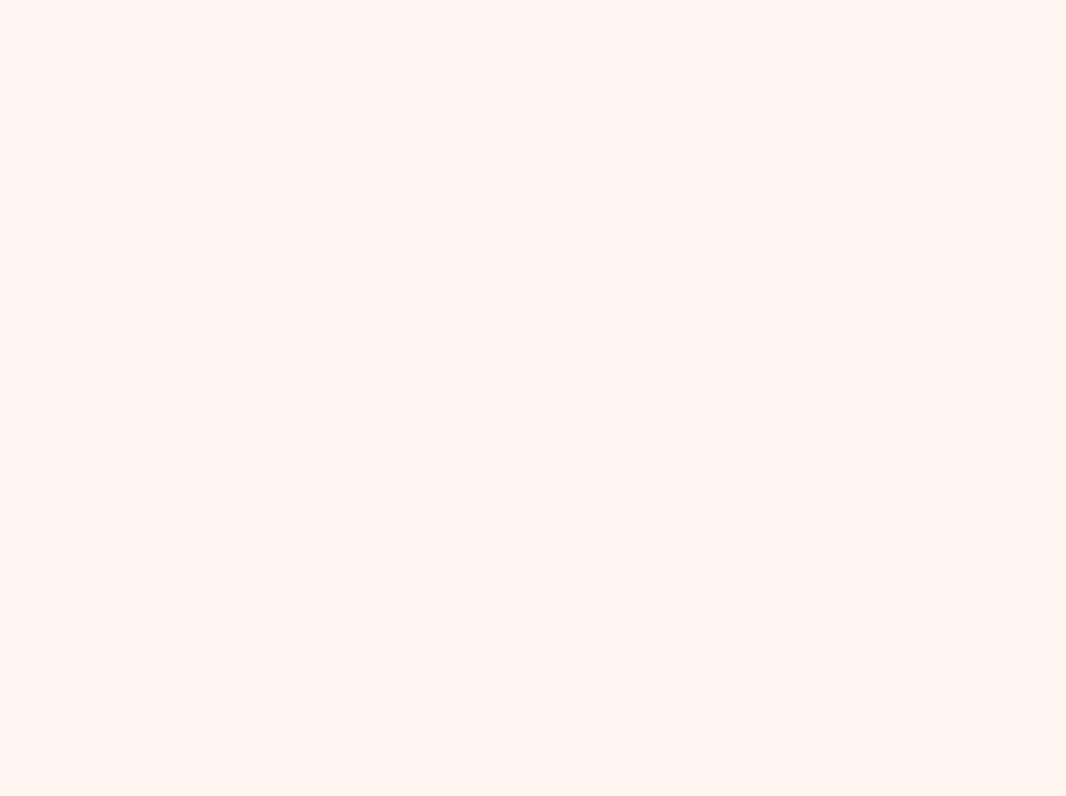
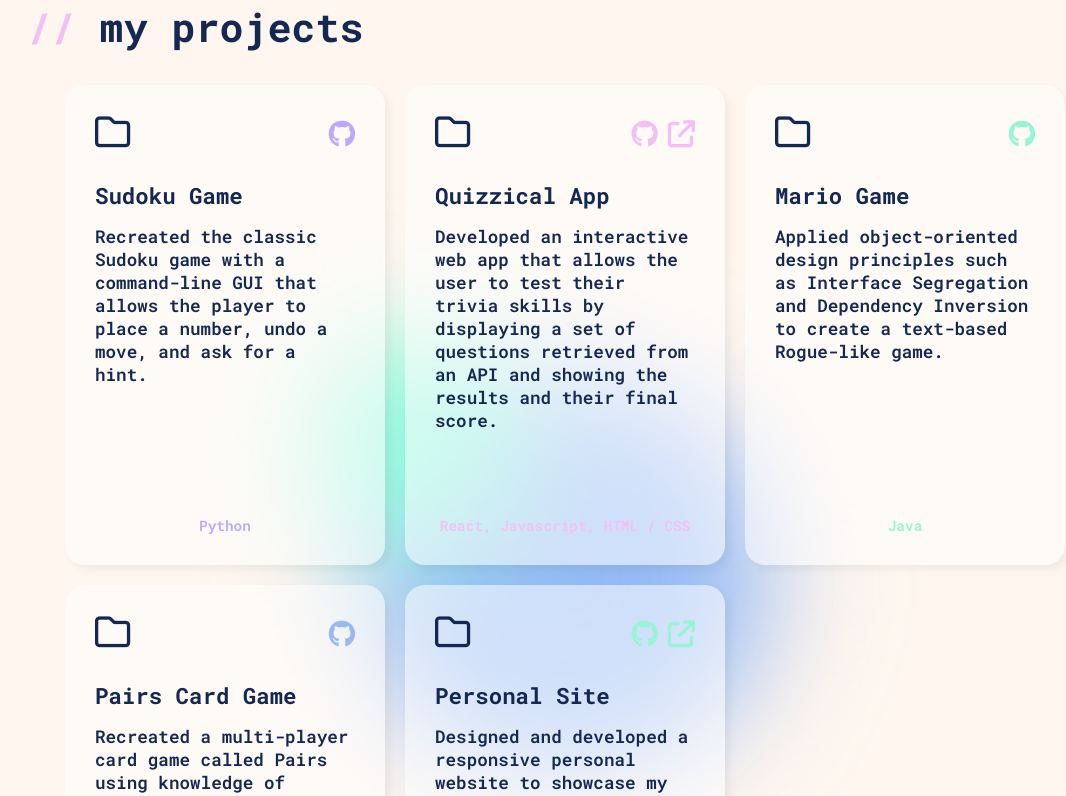
Before and after one commit to emilysamantha/personal-site, a React (Create React App) app: page / in a window 1280 px wide. Shown: the part 840-1636 px from the top of the page, without its empty margins (75-1141 px from the left). Before the commit the page ends 800 px from the top, so only its background shows below. Built offline with nearby package versions, Linux system fonts and the light colour scheme.

Commit message:
Create Cards and CardItem components

```diff
--- a/src/App.js
+++ b/src/App.js
@@ -1,9 +1,11 @@
 import Hero from "./components/Hero";
+import Cards from "./components/Cards";
 
 function App() {
   return (
     <div className="App">
       <Hero />
+      <Cards />
     </div>
   );
 }
--- /dev/null
+++ b/src/components/CardItem.css
@@ -0,0 +1,56 @@
+.card-item {
+  width: 25vw;
+  max-width: 350px;
+  min-height: 480px;
+  height: 40vh;
+  background-color: rgba(255, 255, 255, 0.55);
+  border-radius: 20px;
+  padding: 30px;
+  box-shadow: 5px 5px 8px rgba(0, 0, 0, 0.05);
+  display: flex;
+  flex-direction: column;
+  justify-content: space-between;
+  position: relative;
+  top: 0;
+  transition: top 0.1s;
+}
+
+.card-item:hover {
+  top: -6px;
+  background-color: rgba(255, 255, 255, 0.8);
+}
+
+.card-top {
+  display: flex;
+  justify-content: space-between;
+  font-size: 1.7rem;
+}
+
+.fa-folder {
+  font-size: 2.2rem;
+}
+
+.fa-arrow-up-right-from-square {
+  margin-left: 10px;
+}
+
+.fa-github,
+.fa-arrow-up-right-from-square {
+  transition-duration: 0.4s;
+  transition-timing-function: ease-in;
+}
+
+.card-title {
+  margin-top: 30px;
+}
+
+.card-desc {
+  margin-top: 15px;
+}
+
+@media only screen and (max-width: 1150px) {
+  .card-item {
+    margin-bottom: 2vh;
+    width: 45vw;
+  }
+}
--- /dev/null
+++ b/src/components/CardItem.js
@@ -0,0 +1,39 @@
+import React from "react";
+import "./Cards.css";
+
+export default function CardItem(props) {
+  return (
+    <li
+      data-aos="fade-up"
+      data-aos-delay={400 * props.order}
+      data-aos-duration="1000"
+      className="card-item"
+    >
+      <div className="card-start">
+        <div className="card-top">
+          <i class="fa-regular fa-folder"></i>
+          <div className="card-top-right">
+            <a href={props.githubLink} target="_blank">
+              <i class={"fa-brands fa-github navy-hover " + props.color}></i>
+            </a>
+            {props.openLink && (
+              <a href={props.openLink} target="_blank">
+                <i
+                  class={
+                    "fa-solid fa-arrow-up-right-from-square navy-hover " +
+                    props.color
+                  }
+                ></i>
+              </a>
+            )}
+          </div>
+        </div>
+        <h3 className="card-title">{props.title}</h3>
+        <p className="card-desc">{props.desc}</p>
+      </div>
+      <div className="card-end">
+        <p className={props.color}>{props.using}</p>
+      </div>
+    </li>
+  );
+}
--- /dev/null
+++ b/src/components/Cards.css
@@ -0,0 +1,43 @@
+.cards-title {
+  margin-top: 10vh;
+}
+
+.cards-container {
+  display: flex;
+  flex-flow: column;
+  align-items: center;
+  margin: 4vh 0px;
+}
+
+.cards-items {
+  margin-bottom: 20px;
+}
+
+.card-end > p {
+  font-size: 0.9rem;
+  text-align: center;
+}
+
+@media only screen and (min-width: 900px) {
+  .cards-items {
+    display: grid;
+    grid-template-columns: repeat(2, 1fr);
+    grid-auto-rows: repeat(2, 1fr);
+    gap: 20px;
+    justify-content: center;
+    background-image: url("../images/blue_green.png");
+    background-size: 800px;
+    background-repeat: no-repeat;
+    background-position: center center;
+  }
+}
+
+@media only screen and (min-width: 1150px) {
+  .cards-items {
+    display: grid;
+    grid-template-columns: repeat(3, 1fr);
+    grid-auto-rows: repeat(2, 1fr);
+    gap: 20px;
+    justify-content: center;
+  }
+}
--- /dev/null
+++ b/src/components/Cards.js
@@ -0,0 +1,137 @@
+import React, { useEffect } from "react";
+import CardItem from "./CardItem";
+import "./CardItem.css";
+// import AOS from "aos";
+// import "aos/dist/aos.css";
+
+export default function Cards() {
+  //   useEffect(() => {
+  //     AOS.init({ once: true });
+  //   }, []);
+
+  const projects = {
+    "Sudoku Game": {
+      desc: "Recreated the classic Sudoku game with a command-line GUI that allows the player to place a number, undo a move, and ask for a hint.",
+      techStack: "Python",
+      link: "https://github.com/emilysamantha/sudoku-game",
+      color: "purple",
+      order: 1,
+    },
+    "Quizzical App": {
+      desc: "Developed an interactive web app that allows the user to test their trivia skills by displaying a set of questions retrieved from an API and showing the results and their final score.",
+      techStack: "React, Javascript, HTML / CSS",
+      link: "https://github.com/emilysamantha/quizzical-app",
+      open: "https://emilysamantha.github.io/quizzical-app/",
+      color: "pink",
+      order: 2,
+    },
+    "Mario Game": {
+      desc: "Applied object-oriented design principles such as Interface Segregation and Dependency Inversion to create a text-based Rogue-like game.",
+      techStack: "Java",
+      link: "https://github.com/emilysamantha/mario-game",
+      color: "green",
+      order: 3,
+    },
+    "Pairs Card Game": {
+      desc: "Recreated a multi-player card game called Pairs using knowledge of object-oriented programming, pointers and references, and C++ memory management.",
+      techStack: "C++",
+      link: "https://github.com/emilysamantha/pairs-game",
+      color: "blue",
+      order: 4,
+    },
+    "Personal Site": {
+      desc: "Designed and developed a responsive personal website to showcase my abilities, knowledge, and also personality.",
+      techStack: "React, GSAP, Spline",
+      link: "https://github.com/emilysamantha/personal-site",
+      open: "https://emilysamantha.github.io/personal-site",
+      color: "green",
+      order: 5,
+    },
+    // "Minimax Stonehenge": {
+    //   desc: "Two-player, zero-sum game with a strategic Minimax artificial intelligence.",
+    //   techStack: "Python",
+    //   link: "https://github.com/gazijarin/stonehenge",
+    //   open: "",
+    //   color: "pink",
+    //   order: 6,
+    // },
+  };
+
+  // const projects = {
+  //   "TDSB Homework Management Interface": {
+  //     desc: "An application created for Toronto District School Board, with a Flask back-end and a Vue front-end.",
+  //     techStack: "Python (Flask), Vue.js, Bootstrap, SQL",
+  //     link: "https://github.com/gazijarin/TDSBHomeworkManagement",
+  //     open: "https://tdsb-app.herokuapp.com/",
+  //     color: "purple",
+  //     order: 1,
+  //   },
+  //   "Adam A.I.": {
+  //     desc: "A self-learning A.I. that learns to traverse through a complex maze using the genetic algorithm.",
+  //     techStack: "Javascript, HTML / CSS",
+  //     link: "https://github.com/gazijarin/adamai",
+  //     open: "https://gazijarin.github.io/AdamAI/",
+  //     color: "pink",
+  //     order: 2,
+  //   },
+  //   "Distributed Logging and Monitoring System": {
+  //     desc: "A system that establishes an ORM connection to a Prisma client in order to communicate logs from microservices.",
+  //     techStack: "Node.js (Express.js), React.js, PostgreSQL",
+  //     link: "https://github.com/gazijarin/Distributed-Logging-and-Monitoring-System",
+  //     color: "green",
+  //     order: 3,
+  //   },
+  //   "Odin Bot": {
+  //     desc: "A Telegram bot that helps you excel on your daily tasks through Node NLP.",
+  //     techStack: "Javascript, Node.js, Natural NLP, Telegram API",
+  //     link: "https://github.com/gazijarin/OdinBot",
+  //     open: "",
+  //     color: "blue",
+  //     order: 4,
+  //   },
+  //   "Game Centre": {
+  //     desc: "An Android app consisting of three board games, including multiplayer, autosave, user authentication, etc.",
+  //     techStack: "Java, Android Studio",
+  //     link: "https://github.com/gazijarin/gamecentre",
+  //     open: "",
+  //     color: "green",
+  //     order: 5,
+  //   },
+  //   "Minimax Stonehenge": {
+  //     desc: "Two-player, zero-sum game with a strategic Minimax artificial intelligence.",
+  //     techStack: "Python",
+  //     link: "https://github.com/gazijarin/stonehenge",
+  //     open: "",
+  //     color: "pink",
+  //     order: 6,
+  //   },
+  // };
+
+  return (
+    <div className="cards">
+      <h2
+        data-aos="fade-up"
+        data-aos-duration="800"
+        className="cards-title"
+        id="projects"
+      >
+        <span className="pink">//</span> my projects
+      </h2>
+      <div className="cards-container">
+        <ul className="cards-items">
+          {Object.keys(projects).map((key, i) => (
+            <CardItem
+              title={key}
+              desc={projects[key]["desc"]}
+              using={projects[key]["techStack"]}
+              githubLink={projects[key]["link"]}
+              openLink={projects[key]["open"]}
+              color={projects[key]["color"]}
+              order={projects[key]["order"]}
+            />
+          ))}
+        </ul>
+      </div>
+    </div>
+  );
+}
```
